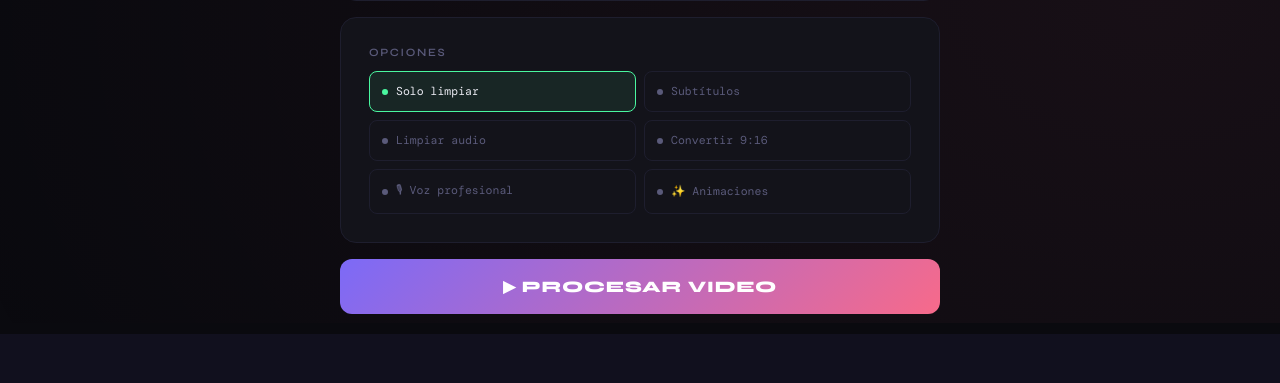
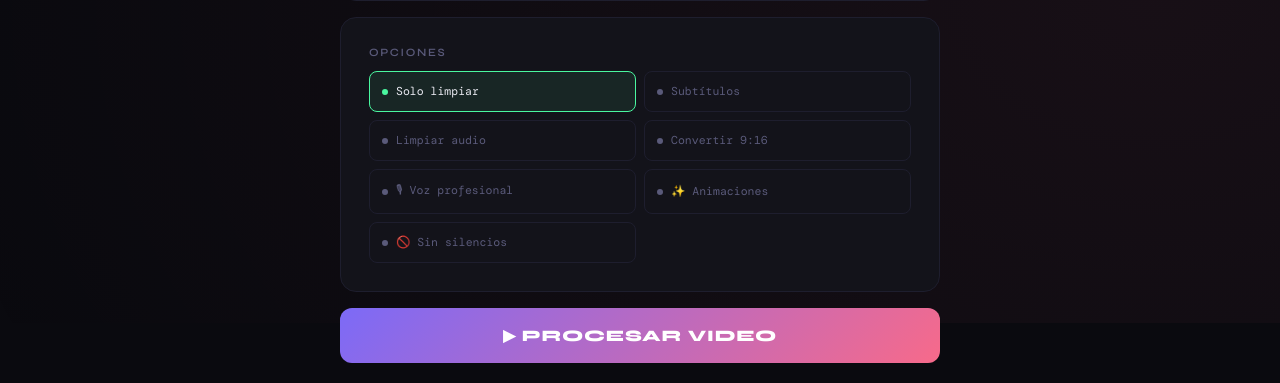
Before and after one commit to josuecalderonbusiness-boop/editor-video-josue, a Python web app: template templates/index.html in a window 1280 px wide. Shown: the part 877-1260 px from the top of the page. Before the commit the page ends 1211 px from the top, so only its background shows below. Run offline with Jinja, Linux system fonts and the light colour scheme; the template is opened without the code that fills it, so the values that code supplies are empty; some web fonts are replaced.

Commit message:
botón sin silencios en web

```diff
--- a/templates/index.html
+++ b/templates/index.html
@@ -407,6 +407,9 @@
       <button class="toggle-btn" id="opt-anim" onclick="toggle('animaciones')">
         <span class="dot"></span> ✨ Animaciones
       </button>
+      <button class="toggle-btn" id="opt-sinsilencio" onclick="toggle('sin_silencios')">
+        <span class="dot"></span> 🚫 Sin silencios
+      </button>
     </div>
   </div>
 
@@ -448,7 +451,7 @@
 <script>
 let tipo = 'reel';
 let modo = 'upload';
-let opciones = { solo_limpiar: true, subtitulos: false, limpia_audio: false, convertir_916: false, voz_pro: false, animaciones: false };
+let opciones = { solo_limpiar: true, subtitulos: false, limpia_audio: false, convertir_916: false, voz_pro: false, animaciones: false, sin_silencios: false };
 let jobId = null;
 let polling = null;
 let logCount = 0;
@@ -475,7 +478,7 @@ function setFile(tipo, input) {
 
 function toggle(key) {
   opciones[key] = !opciones[key];
-  const map = { solo_limpiar: 'opt-solo', subtitulos: 'opt-subs', limpia_audio: 'opt-audio', convertir_916: 'opt-916', voz_pro: 'opt-voz', animaciones: 'opt-anim' };
+  const map = { solo_limpiar: 'opt-solo', subtitulos: 'opt-subs', limpia_audio: 'opt-audio', convertir_916: 'opt-916', voz_pro: 'opt-voz', animaciones: 'opt-anim', sin_silencios: 'opt-sinsilencio' };
   document.getElementById(map[key]).classList.toggle('active', opciones[key]);
   if (key === 'animaciones') {
     document.getElementById('seccion-animaciones-json').style.display = opciones.animaciones ? 'block' : 'none';
```
